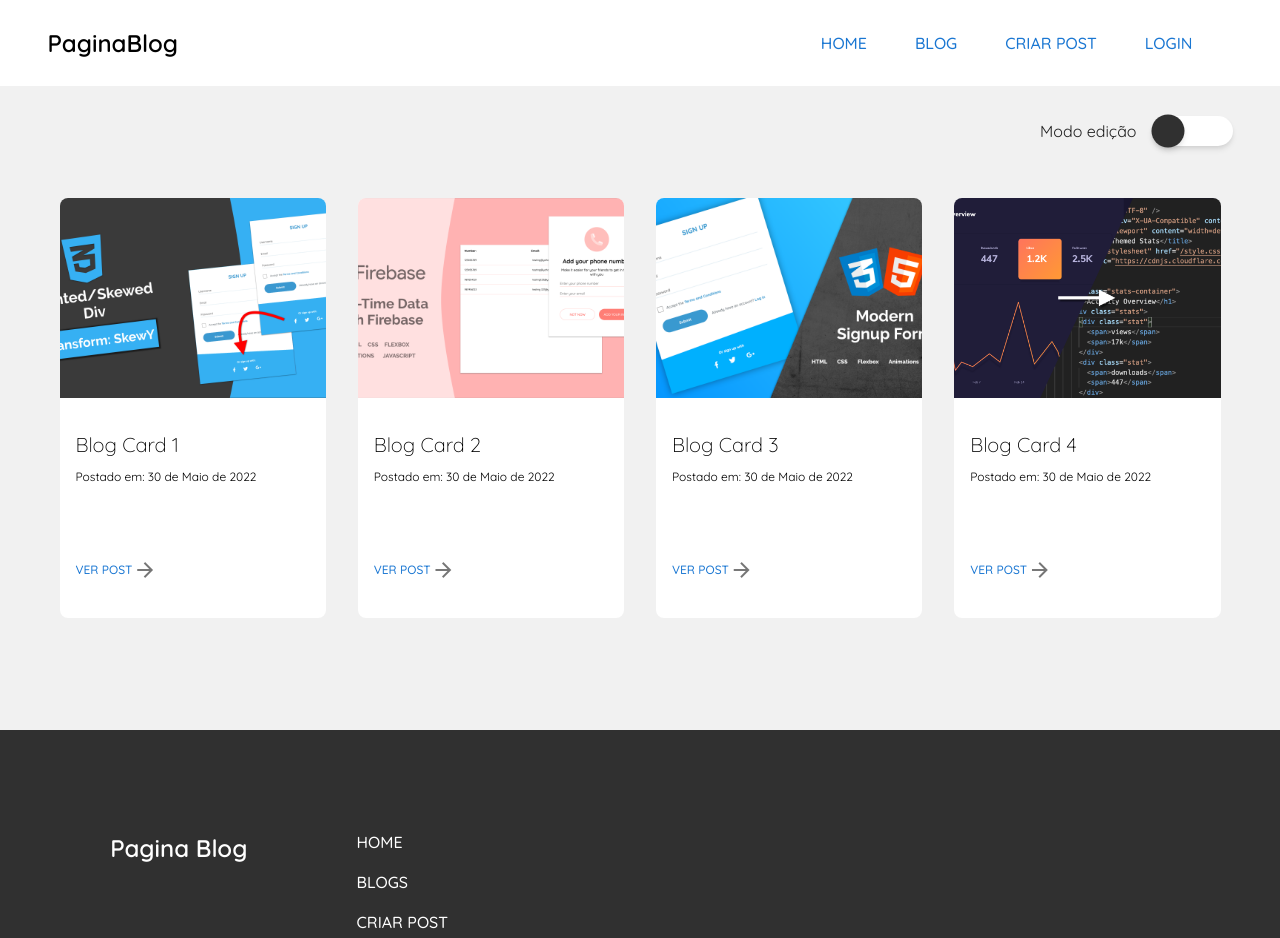
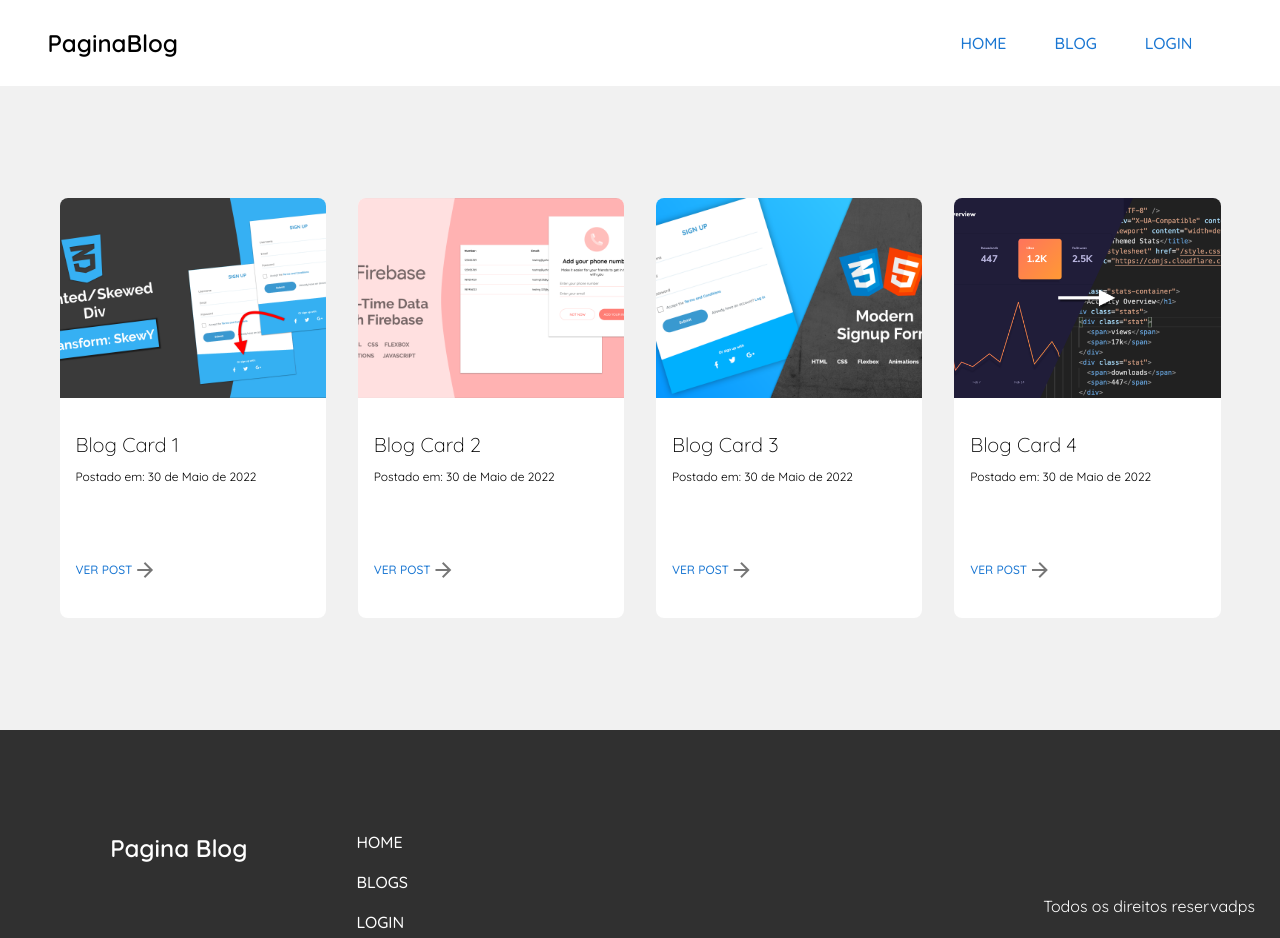
Before and after one commit to LeeliRen6/paginaBlog, a Vue app: page /blogs in a window 1280 px wide. Shown: the top 938 px of the page. Built offline with nearby package versions, Linux system fonts and the light colour scheme; no server answers.

Commit message:
Inserido funções de administrador

```diff
--- a/src/components/Footer.vue
+++ b/src/components/Footer.vue
@@ -14,7 +14,7 @@
                 <ul>
                     <router-link class="link" :to="{name: 'Home'}">Home</router-link>
                     <router-link class="link" :to="{name: 'Blogs'}">Blogs</router-link>
-                    <router-link class="link" :to="{name: 'NovoPost'}">Criar Post</router-link>
+                    <router-link v-if="admin" class="link" :to="{name: 'NovoPost'}">Criar Post</router-link>
                     <router-link v-if="!user" class="link" :to="{name: 'Login'}">Login</router-link>
                 </ul>
             </div>
@@ -37,6 +37,9 @@
         computed:{
             user(){
                 return this.$store.state.user
+            },
+            admin(){
+                return this.$store.state.perfilAdmin
             }
         },
     })
--- a/src/components/Navigation.vue
+++ b/src/components/Navigation.vue
@@ -8,7 +8,7 @@
                 <ul v-show="!mobile">
                     <router-link class="link" :to="{name: 'Home'}">Home</router-link>
                     <router-link class="link" :to="{name: 'Blogs'}">Blog</router-link>
-                    <router-link class="link" to="#">Criar Post</router-link>
+                    <router-link v-if="admin" class="link" to="#">Criar Post</router-link>
                     <router-link v-if="!user" class="link" to="Login">Login</router-link>
                 </ul>
                 <div v-if="user" @click="mostrarMenuPerfil($event)" class="perfil" ref="perfil">
@@ -59,7 +59,7 @@
             <ul class="mobile-nav" v-show="mobileNav">
                 <router-link class="link" :to="{name: 'Home'}">Home</router-link>
                 <router-link class="link" :to="{name: 'Blogs'}">Blog</router-link>
-                <router-link class="link" to="#">Criar Post</router-link>
+                <router-link v-if="admin" class="link" to="#">Criar Post</router-link>
                 <router-link v-if="!user" class="link" to="Login">Login</router-link>
             </ul>
         </transition>
@@ -86,6 +86,9 @@ export default Vue.extend({
     computed:{
         user(){
             return this.$store.state.user
+        },
+        admin(){
+            return this.$store.state.perfilAdmin
         }
     },
     created(){
--- a/src/store/index.ts
+++ b/src/store/index.ts
@@ -39,6 +39,7 @@ export default new Vuex.Store({
       state.perfilNome = doc.data().nome;
       state.perfilSobrenome = doc.data().sobrenome;
       state.perfilUsuario = doc.data().usuario;
+      state.perfilAdmin = doc.data().administrador;
     },
     mudarNome(state, payload){
       state.perfilNome = payload;
--- a/src/views/Blogs.vue
+++ b/src/views/Blogs.vue
@@ -1,7 +1,7 @@
 <template>
   <div class="blog-card-wrapper">
     <div class="blog-cards container">
-        <div class="toggle-edit">
+        <div v-if="admin" class="toggle-edit">
             <span>Modo edição</span>
             <input type="checkbox" v-model="modoEdicao">
         </div>
@@ -29,6 +29,9 @@ export default Vue.extend( {
             set(payload){
                 this.$store.commit("alterarModoEdicao", payload);
             }
+        },
+        admin(){
+          return this.$store.state.perfilAdmin;
         }
     },
     beforeDestroy(){
--- a/src/views/Registrar.vue
+++ b/src/views/Registrar.vue
@@ -68,7 +68,8 @@ export default Vue.extend({
                     nome: this.nome,
                     sobrenome: this.sobrenome,
                     usuario: this.username,
-                    email: this.email
+                    email: this.email,
+                    administrador: false
                 });
                 this.$router.push({name: 'Home'});
                 return;
```
